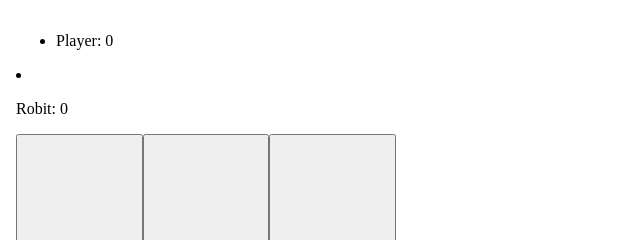
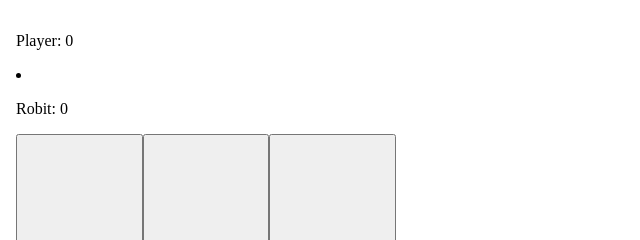
Before and after one commit to badideainc/internship-code-test, a website: page index.html in a window 1280 px wide. Shown: the top 240 px of the page, 0-640 px from the left. Drawn offline with Linux system fonts and the light colour scheme.

Commit message:
Format scoreboard

```diff
--- a/style.css
+++ b/style.css
@@ -16,3 +16,10 @@ body {
 .winButton:disabled {
 	background-color: red;
 }
+
+#scoreboard>ul {
+	list-style: none;
+	display: flex;
+	padding: 0px;
+	margin: 0px;
+}
```
